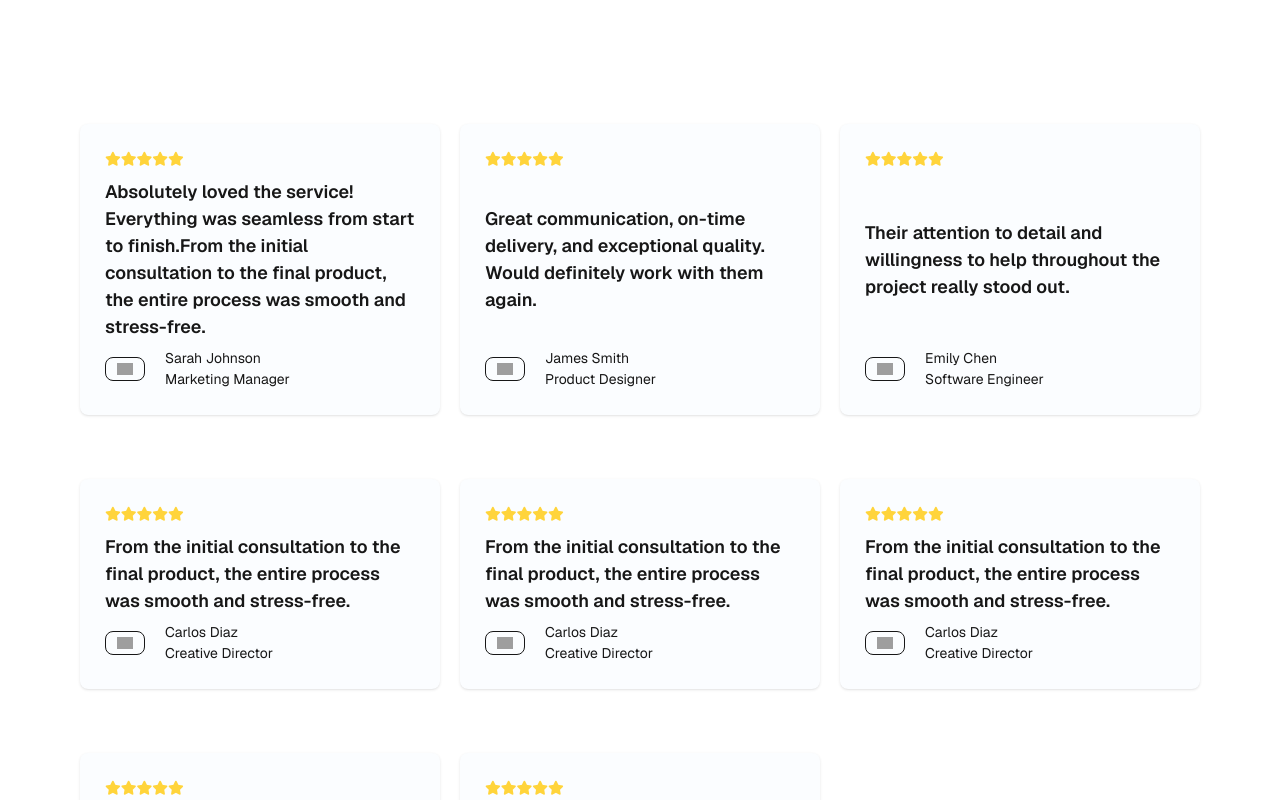
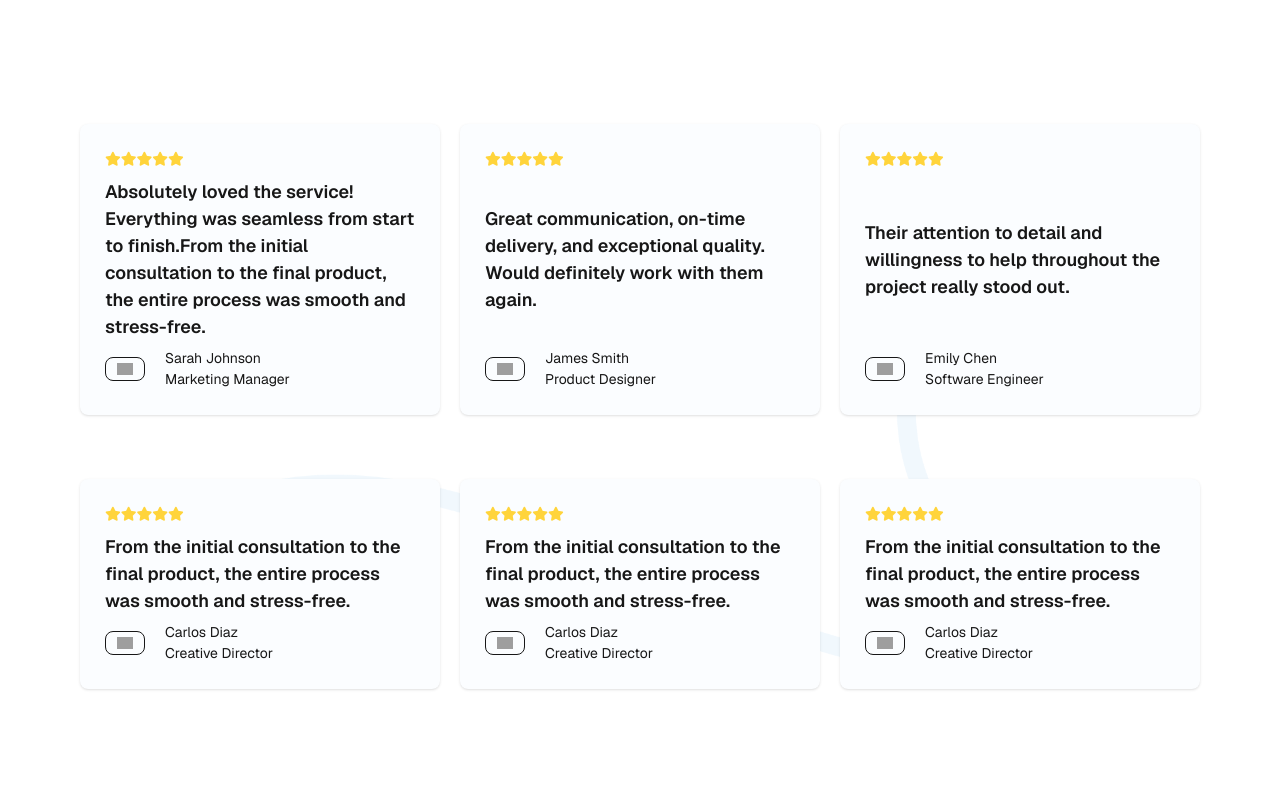
Before and after one commit to abdullah-al-mohammad/Atolyn, a Next.js app: page / in a window 1280 px wide. Shown: the part 1160-1960 px from the top of the page. Built offline with nearby package versions, Linux system fonts and the light colour scheme; grey boxes are pictures that could not be loaded.

Commit message:
add card animation and bg image for comment and try to responsive design

```diff
--- a/public/comment.json
+++ b/public/comment.json
@@ -40,19 +40,5 @@
     "image": "https://i.ibb.co/5WFqj5Wd/Basic-Ui-28186-29.jpg",
     "name": "Carlos Diaz",
     "job": "Creative Director"
-  },
-  {
-    "rate": 4,
-    "text": "From the initial consultation to the final product, the entire process was smooth and stress-free.",
-    "image": "https://i.ibb.co/5WFqj5Wd/Basic-Ui-28186-29.jpg",
-    "name": "Carlos Diaz",
-    "job": "Creative Director"
-  },
-  {
-    "rate": 4,
-    "text": "From the initial consultation to the final product, the entire process was smooth and stress-free.",
-    "image": "https://i.ibb.co/5WFqj5Wd/Basic-Ui-28186-29.jpg",
-    "name": "Carlos Diaz",
-    "job": "Creative Director"
   }
 ]
--- /dev/null
+++ b/src/app/comments/comment.css
@@ -0,0 +1,6 @@
+.commentbg {
+  background: url('../../../public/commentbg.png');
+  background-position: center;
+  background-repeat: no-repeat;
+  background-size: cover;
+}
--- a/src/app/comments/page.tsx
+++ b/src/app/comments/page.tsx
@@ -2,7 +2,8 @@
 import gsap from 'gsap';
 import { ScrollSmoother } from 'gsap/ScrollSmoother';
 import { ScrollTrigger } from 'gsap/ScrollTrigger';
-import { useEffect, useRef, useState } from 'react';
+import { useEffect, useState } from 'react';
+import './comment.css';
 
 export const Comments = () => {
   const [reviews, setReviews] = useState([]);
@@ -18,10 +19,10 @@ export const Comments = () => {
   useEffect(() => {
     if (reviews.length === 0) return;
     const ctx = gsap.context(() => {
-      // const smoother = ScrollSmoother.create({
-      //   smooth: 1, // seconds to catch up
-      //   effects: true, // enable data-speed, data-lag, etc
-      // });
+      const smoother = ScrollSmoother.create({
+        smooth: 1, // seconds to catch up
+        effects: true, // enable data-speed, data-lag, etc
+      });
       const responsive = gsap.matchMedia();
 
       responsive.add(
@@ -45,7 +46,7 @@ export const Comments = () => {
               endTrigger: '.heading',
               end: 'clamp(top top+=40)', // when bottom of `.c` hits top of viewport
               scrub: 0.5, // ✅ smoothly link animation to scroll position
-              // markers: true,
+              markers: false,
             },
           });
         }
@@ -53,7 +54,8 @@ export const Comments = () => {
       const cards = gsap.utils.toArray('.card');
 
       cards.forEach((card: any, index) => {
-        const directionY = index % 2 === 0 ? 40 : -40;
+        const directionY = index % 2 === 0 ? 50 : -50;
+        console.log(directionY);
 
         gsap.fromTo(
           card,
@@ -65,13 +67,14 @@ export const Comments = () => {
               start: 'top bottom',
               end: 'bottom top',
               scrub: true,
+              markers: false,
             },
           }
         );
       });
     });
     return () => ctx.revert();
-  }, [reviews]);
+  }, [reviews]); // ✅ useEffect runs after data loaded
 
   return (
     <div>
@@ -80,9 +83,10 @@ export const Comments = () => {
         <h1 className="text-4xl">People love talking about us</h1>
       </div>
       <div className="h-24" />
+      <div className="">
         <div className="c">
-        <div className="grid grid-cols-1 lg:grid-cols-2 xl:grid-cols-3 gap-y-16 gap-x-5">
-          {reviews.map((review, i) => (
+          <div className="grid grid-cols-1 lg:grid-cols-2 xl:grid-cols-3 gap-y-16 gap-x-5 commentbg">
+            {reviews.map((review: any, i) => (
               <div
                 key={i}
                 className="card bg-[#FBFDFF] w-full max-w-sm mx-auto shadow-sm p-0.25 relative"
@@ -108,6 +112,7 @@ export const Comments = () => {
             ))}
           </div>
         </div>
+      </div>
       {/* Bottom space to allow scrolling */}
       {/* <div className="h-[200vh]" /> */}
     </div>
```
Also changed, not shown: public/commentbg.png (added). Lines whose indentation alone changed are shown as unchanged.
